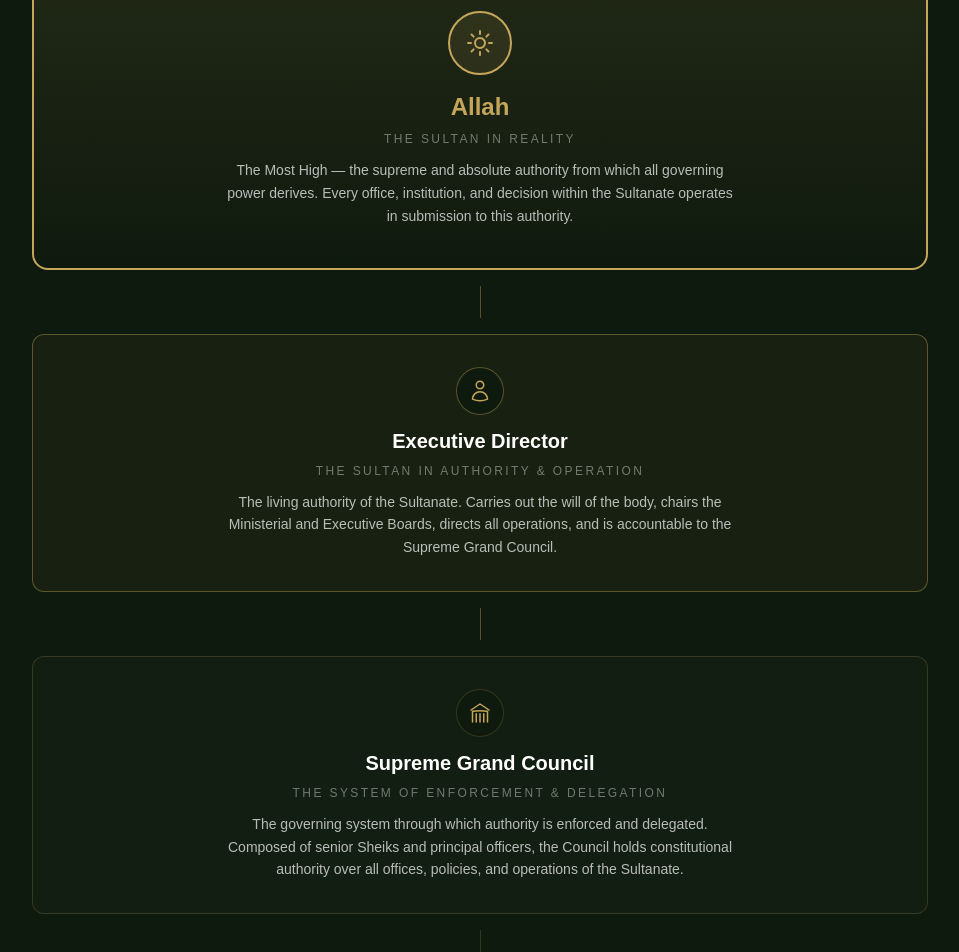
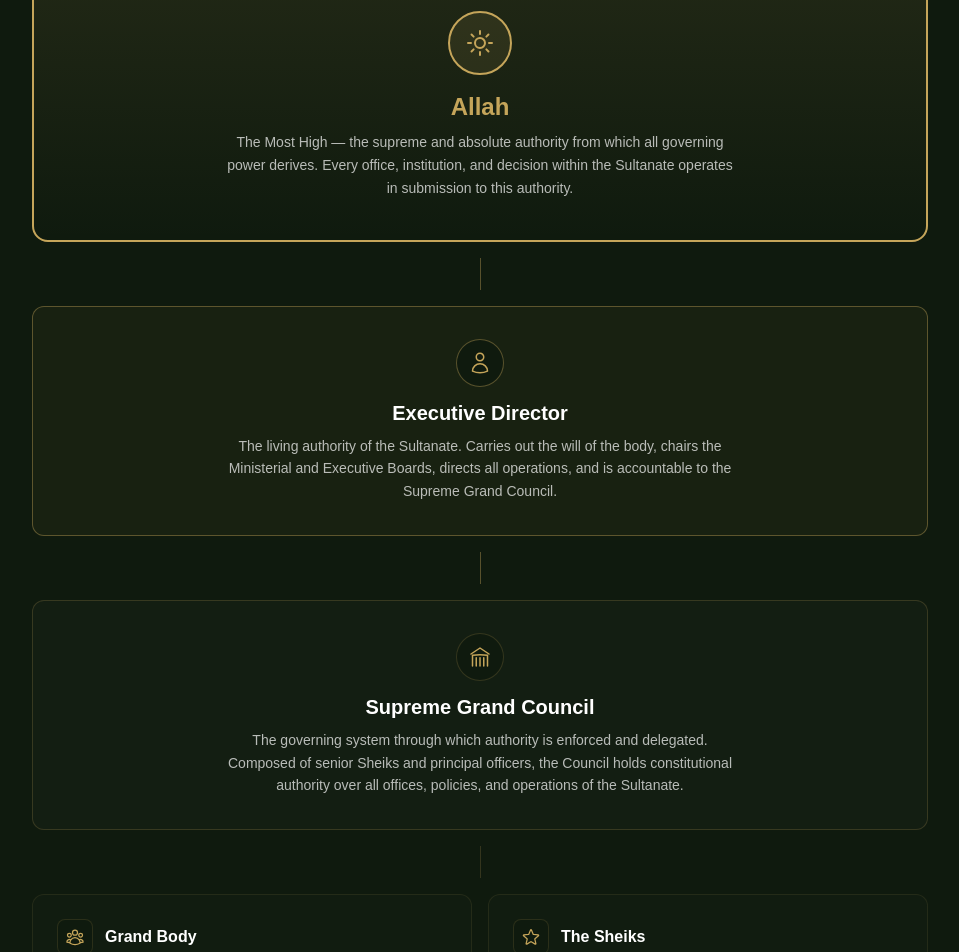
Before and after one commit to BGI-Pres/sultanate-site, a Next.js app: page /government in a window 1280 px wide. Shown: the part 2700-3652 px from the top of the page, without its empty margins (160-1119 px from the left). Built offline with nearby package versions, Linux system fonts and the light colour scheme.

Commit message:
Remove explicit role subtitles from leadership hierarchy
Let the visual structure (size, prominence, position) communicate
the chain of authority — no labels needed.

https://claude.ai/code/session_01LxJ1q9n6UojWX1ATPeZzXG

```diff
--- a/src/app/government/page.tsx
+++ b/src/app/government/page.tsx
@@ -258,9 +258,6 @@ export default function GovernmentPage() {
                 <h3 className="text-2xl font-bold text-[var(--gold)] mb-2">
                   Allah
                 </h3>
-                <p className="text-xs uppercase tracking-[0.2em] text-white/40 mb-3">
-                  The Sultan in Reality
-                </p>
                 <p className="text-white/70 text-sm leading-relaxed max-w-lg mx-auto">
                   The Most High — the supreme and absolute authority from which
                   all governing power derives. Every office, institution, and
@@ -286,9 +283,6 @@ export default function GovernmentPage() {
                 <h3 className="text-xl font-bold text-white mb-2">
                   Executive Director
                 </h3>
-                <p className="text-xs uppercase tracking-[0.2em] text-white/40 mb-3">
-                  The Sultan in Authority &amp; Operation
-                </p>
                 <p className="text-white/70 text-sm leading-relaxed max-w-lg mx-auto">
                   The living authority of the Sultanate. Carries out the will of
                   the body, chairs the Ministerial and Executive Boards, directs
@@ -313,9 +307,6 @@ export default function GovernmentPage() {
                 <h3 className="text-xl font-bold text-white mb-2">
                   Supreme Grand Council
                 </h3>
-                <p className="text-xs uppercase tracking-[0.2em] text-white/40 mb-3">
-                  The System of Enforcement &amp; Delegation
-                </p>
                 <p className="text-white/70 text-sm leading-relaxed max-w-lg mx-auto">
                   The governing system through which authority is enforced and
                   delegated. Composed of senior Sheiks and principal officers,
```
